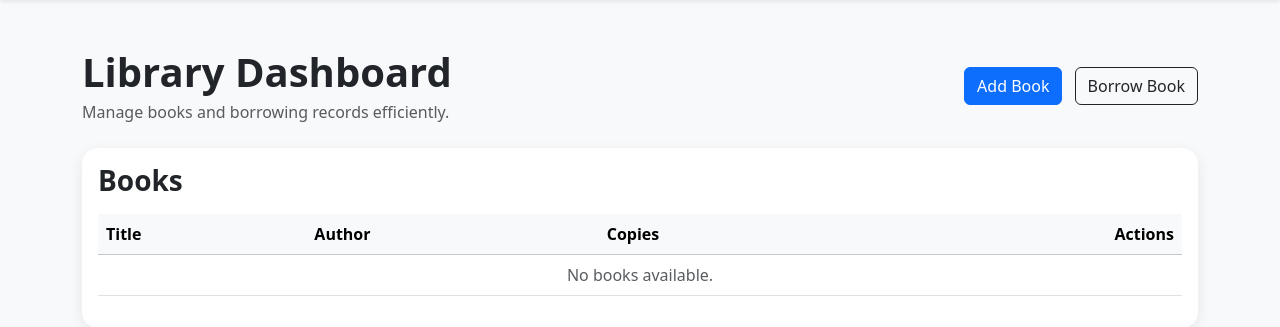
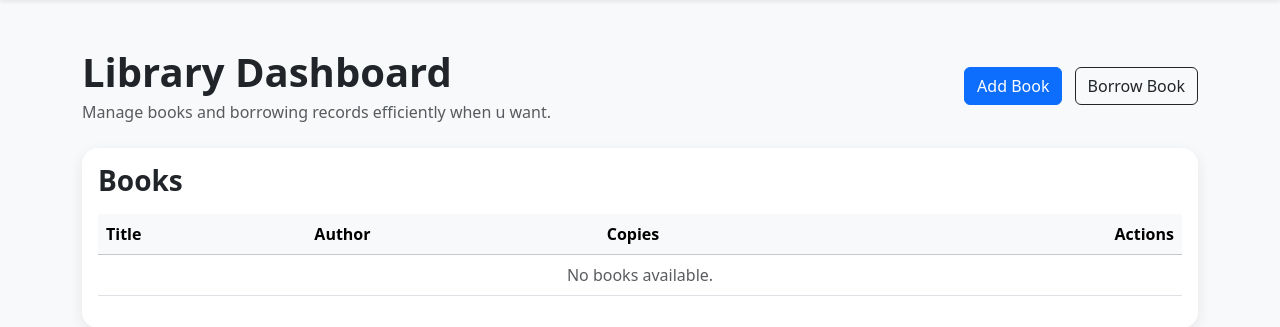
Before and after one commit to akshithpothuganti02-tech/LBS, a Django app: template books/templates/index.html in a window 1280 px wide. Shown: the part 56-383 px from the top of the page. Run offline with Django 5.2, Linux system fonts and the light colour scheme; the template is opened without the code that fills it, so the values that code supplies are empty.

Commit message:
dashboard

```diff
--- a/books/templates/index.html
+++ b/books/templates/index.html
@@ -6,7 +6,7 @@
 <div class="d-flex justify-content-between align-items-center mb-4">
     <div>
         <h1 class="fw-bold mb-1">Library Dashboard</h1>
-        <p class="text-muted mb-0">Manage books and borrowing records efficiently.</p>
+        <p class="text-muted mb-0">Manage books and borrowing records efficiently when u want.</p>
     </div>
     <div>
         <a href="{% url 'add_book' %}" class="btn btn-primary me-2">Add Book</a>
```
Also changed, not shown: 1 other file.
